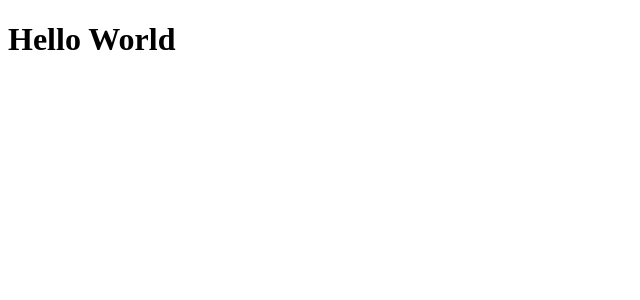
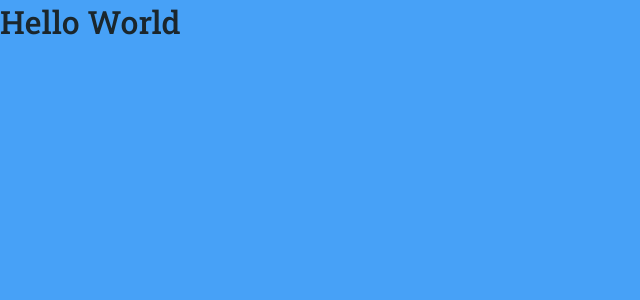
Before and after one commit to MayconRRibeiro/Memory-Game, a React (Create React App) app: page / in a window 1280 px wide. Shown: the top 300 px of the page, without its empty margins (0-640 px from the left). Built offline with nearby package versions, Linux system fonts and the light colour scheme.

Commit message:
Aplicando estilos globais

```diff
--- a/package.json
+++ b/package.json
@@ -9,6 +9,7 @@
     "react": "^17.0.1",
     "react-dom": "^17.0.1",
     "react-scripts": "4.0.0",
+    "styled-components": "^5.2.1",
     "typescript": "^4.0.3"
   },
   "scripts": {
@@ -34,6 +35,7 @@
     "@types/node": "^12.0.0",
     "@types/react": "^16.9.53",
     "@types/react-dom": "^16.9.8",
+    "@types/styled-components": "^5.1.4",
     "@typescript-eslint/eslint-plugin": "^4.6.1",
     "@typescript-eslint/parser": "^4.6.1",
     "eslint": "^7.13.0",
--- a/public/index.html
+++ b/public/index.html
@@ -6,6 +6,11 @@
     <meta name="theme-color" content="#01326c" />
 
     <title>Memory Game</title>
+
+    <link
+      href="https://fonts.googleapis.com/css2?family=Roboto+Slab:wght@300;400;500&display=swap"
+      rel="stylesheet"
+    />
   </head>
 
   <body>
--- a/src/App.tsx
+++ b/src/App.tsx
@@ -1,5 +1,12 @@
 import React from 'react';
 
-const App: React.FC = () => <h1>Hello World</h1>;
+import GlobalStyle from './styles/global';
+
+const App: React.FC = () => (
+  <>
+    <GlobalStyle />
+    <h1>Hello World</h1>
+  </>
+);
 
 export default App;
--- /dev/null
+++ b/src/styles/global.ts
@@ -0,0 +1,29 @@
+import { createGlobalStyle } from 'styled-components';
+
+export default createGlobalStyle`
+  * {
+    margin: 0;
+    padding: 0;
+    outline: 0;
+    box-sizing: border-box;
+  }
+
+  body {
+    background: #47a1f7;
+    color: #1b262c;
+    -webkit-font-smoothing: antialiased;
+  }
+
+  body, input, button {
+    font-family: 'Roboto Slab', sans-serif;
+    font-size: 16px;
+  }
+
+  h1, h2, h3, h4, h5, h6, strong {
+    font-weight: 500;
+  }
+
+  button {
+    cursor: pointer;
+  }
+`;
```
Also changed, not shown: 1 other file (tests, documents, lock files or other folders).
